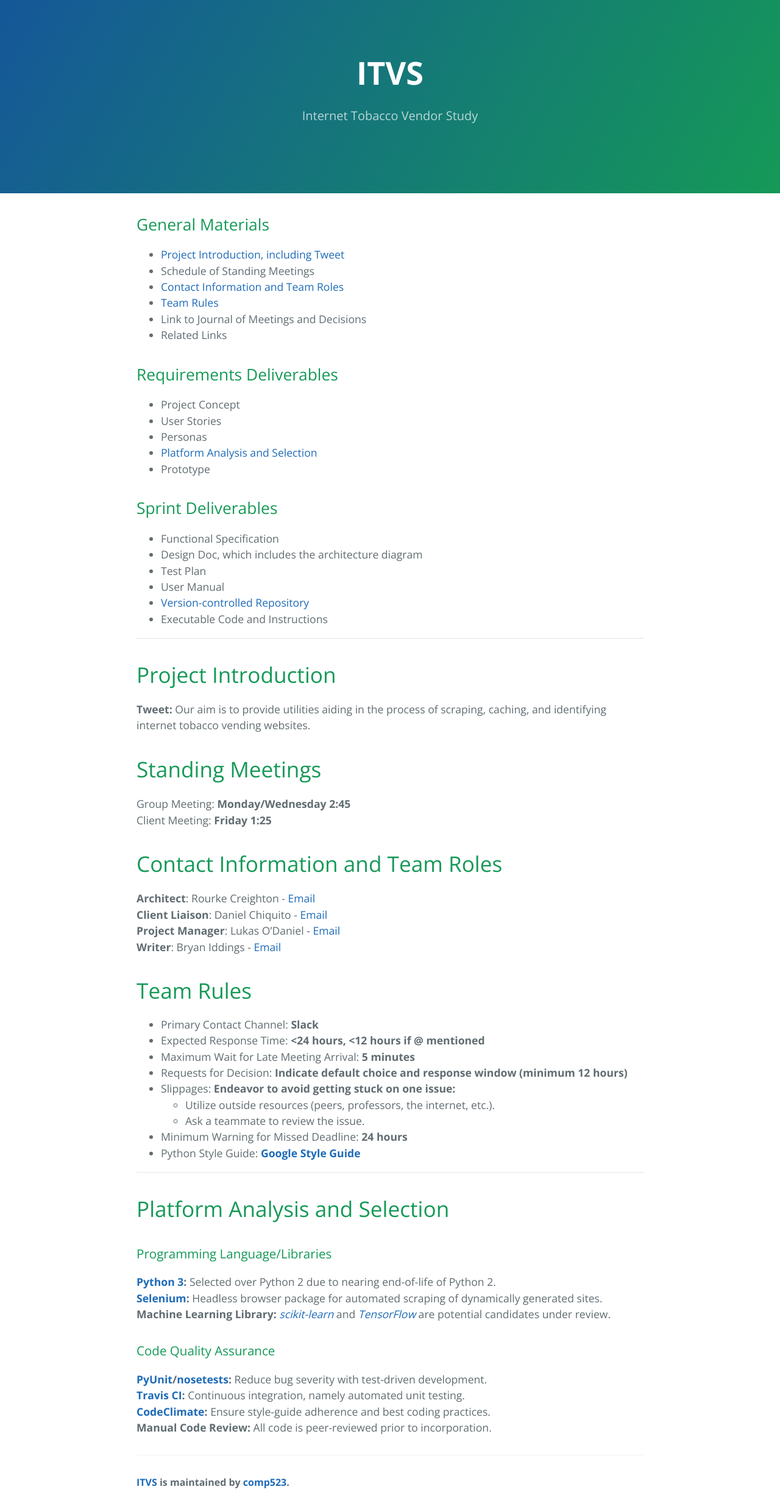
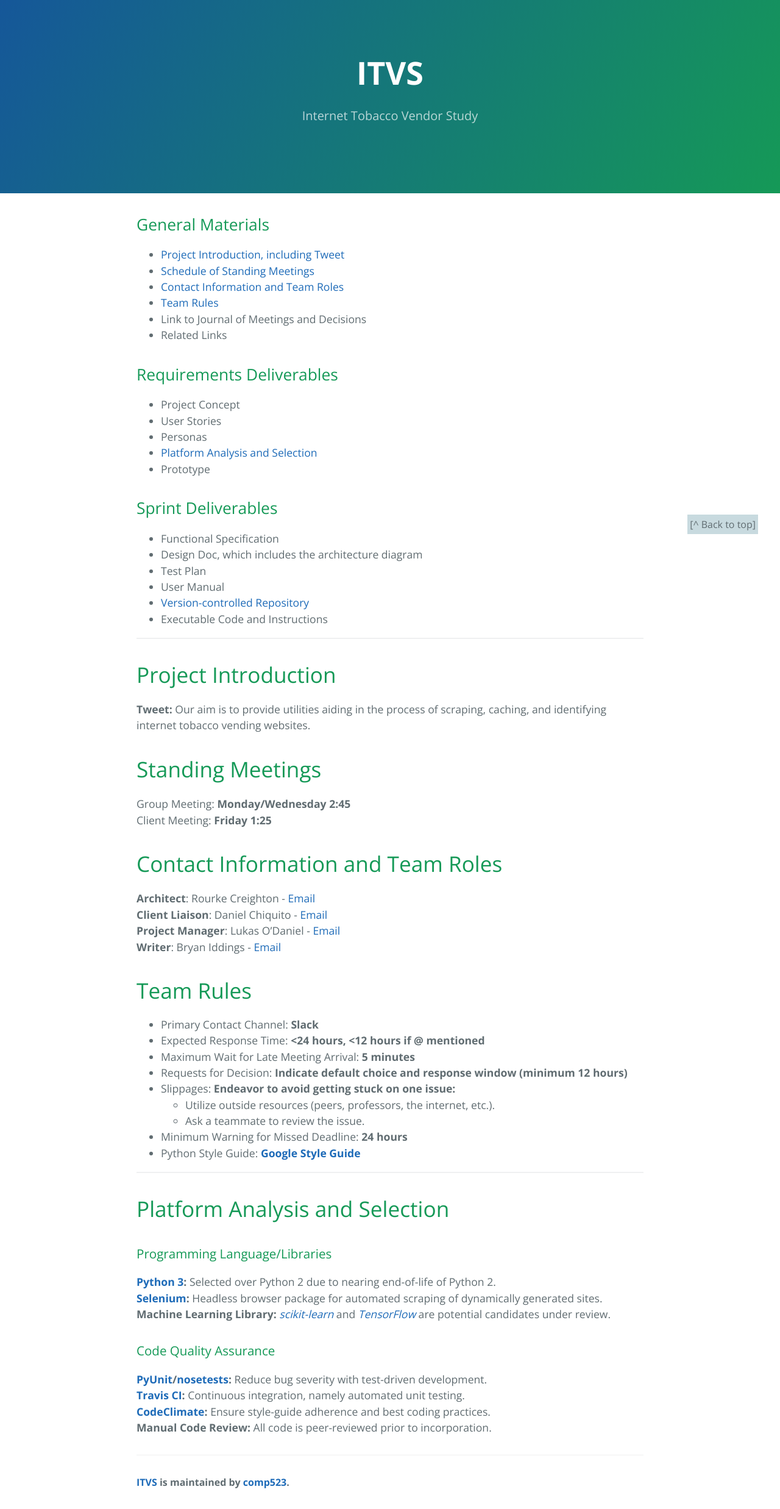
Before and after one commit to comp523/ITVS, a Jekyll site: the page built from index.md, in a window 1280 px wide. Shown: the whole page at 61% size. Built offline with Jekyll 4.4.1, drawn with Linux system fonts in a browser that asks for light colours.

Commit message:
add links

```diff
--- a/_layouts/default.html
+++ b/_layouts/default.html
@@ -10,7 +10,7 @@
         <link rel="stylesheet" type="text/css" href="stylesheets/stylesheet.css" media="screen">
         <link rel="stylesheet" type="text/css" href="stylesheets/github-light.css" media="screen">
     </head>
-    <body>
+    <body id="top">
         {% if page.show_header == true %}
         <section class="page-header">
             <h1 class="project-name">{{ site.title }}</h1>
@@ -27,5 +27,9 @@
             </footer>
         </section>
 
+        <div id="back-to-top">
+            <a href="#top">[^ Back to top]</a>
+        </div>
+
   </body>
 </html>
--- a/index.md
+++ b/index.md
@@ -5,7 +5,7 @@ show_header: true
 
 ## General Materials
  - [Project Introduction, including Tweet](#project-introduction)
- - Schedule of Standing Meetings
+ - [Schedule of Standing Meetings](#standing-meetings)
  - [Contact Information and Team Roles](#contact-information-and-team-roles)
  - [Team Rules](#team-rules)
  - Link to Journal of Meetings and Decisions
--- a/stylesheets/stylesheet.css
+++ b/stylesheets/stylesheet.css
@@ -14,6 +14,16 @@ a {
   text-decoration: none; }
   a:hover {
     text-decoration: underline; }
+
+#back-to-top {
+  position: fixed;
+  bottom: 24px;
+  right: 36px;
+  display: inline-block;
+  background-color: #c8dadf;
+  padding: 4px; }
+  #back-to-top a, #back-to-top a:visited {
+    color: #606c71; }
 
 .btn {
   display: inline-block;
```
